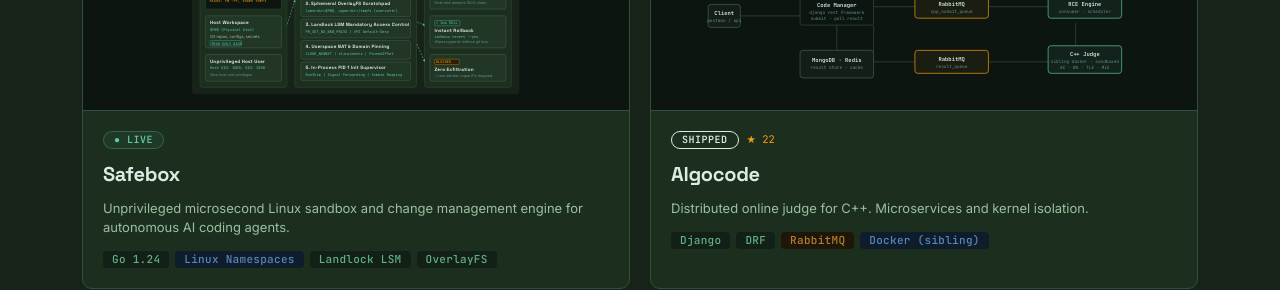
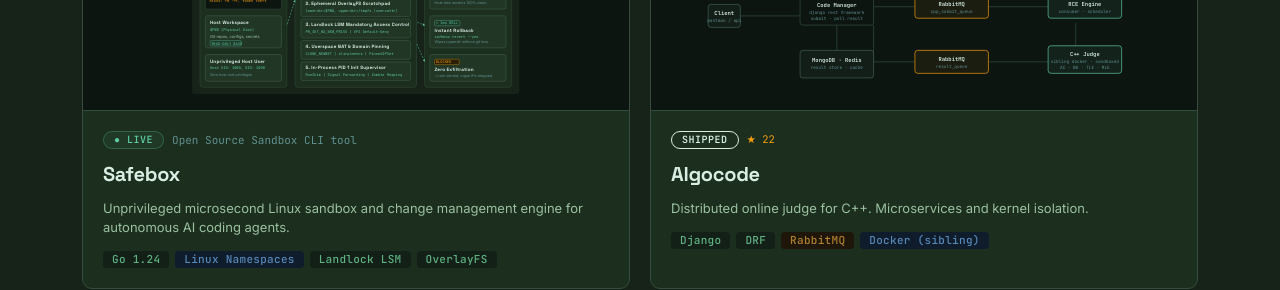
Before and after one commit to Mahboob-A/mahboob.engineer, a Next.js app: page /work in a window 1280 px wide. Shown: the part 1580-1870 px from the top of the page. Built offline with nearby package versions, Linux system fonts and the light colour scheme; no server answers.

Commit message:
feat(work): add open source sandbox CLI tool badge to safebox card and project hero

```diff
--- a/app/work/[slug]/page.tsx
+++ b/app/work/[slug]/page.tsx
@@ -143,6 +143,11 @@ function Hero({ project }: { project: ProjectItem }) {
               ? "building"
               : "shipped"}
         </Badge>
+        {project.badgeExtra ? (
+          <span className="text-t3 font-mono text-[13px]">
+            {project.badgeExtra}
+          </span>
+        ) : null}
         <span className="text-t3 font-mono text-[13px]">[{project.year}]</span>
         {project.stars ? (
           <span
--- a/components/work/ProjectCard.tsx
+++ b/components/work/ProjectCard.tsx
@@ -75,6 +75,11 @@ export function ProjectCard({ project, variant, diagram }: ProjectCardProps) {
                   ? "building"
                   : "shipped"}
             </Badge>
+            {project.badgeExtra ? (
+              <span className="text-t3 font-mono text-[11.5px]">
+                {project.badgeExtra}
+              </span>
+            ) : null}
             <span className="text-amber font-mono text-[12px] tracking-[1px] uppercase">
               {project.slug === "taply" ? "co-founder" : "founder"}
             </span>
@@ -167,6 +172,11 @@ export function ProjectCard({ project, variant, diagram }: ProjectCardProps) {
                     ? "building"
                     : "shipped"}
               </Badge>
+              {project.badgeExtra ? (
+                <span className="text-t3 font-mono text-[11px]">
+                  {project.badgeExtra}
+                </span>
+              ) : null}
               {project.stars ? (
                 <span className="text-amber font-mono text-[10.5px]">
                   ★ {project.stars}
--- a/data/projects.ts
+++ b/data/projects.ts
@@ -57,6 +57,8 @@ export interface ProjectItem {
   status: ProjectStatus;
   /** Prominence tier. */
   tier: ProjectTier;
+  /** Extra badge/subtitle label shown next to status badge. */
+  badgeExtra?: string;
   /** Year shipped / launched. */
   year: number;
   /** Live product URL, if public. */
@@ -224,6 +226,7 @@ What's next if we keep building: A tier-1 enterprise tier with SAML SSO. UTM-awa
       "Unprivileged microsecond Linux sandbox and change management engine for autonomous AI coding agents.",
     status: "live",
     tier: "featured",
+    badgeExtra: "Open Source Sandbox CLI tool",
     year: 2026,
     url: null,
     github: "https://github.com/Mahboob-A/safebox",
@@ -239,6 +242,7 @@ What's next if we keep building: A tier-1 enterprise tier with SAML SSO. UTM-awa
       "pasta",
       "cgroups v2",
       "POSIX Signals",
+      "Open Source",
     ],
     metrics: [
       "<30ms Cold Start",
```
